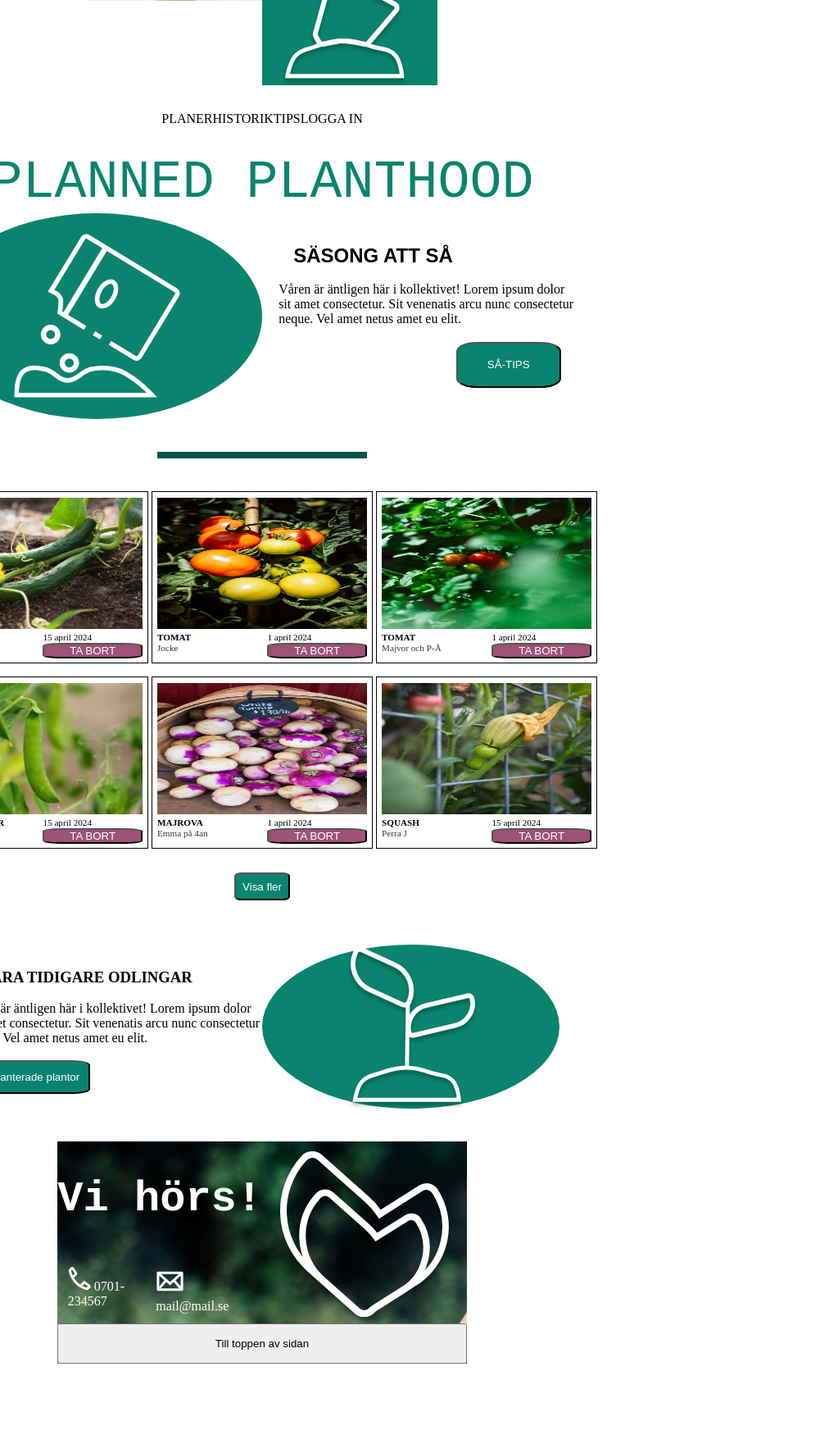
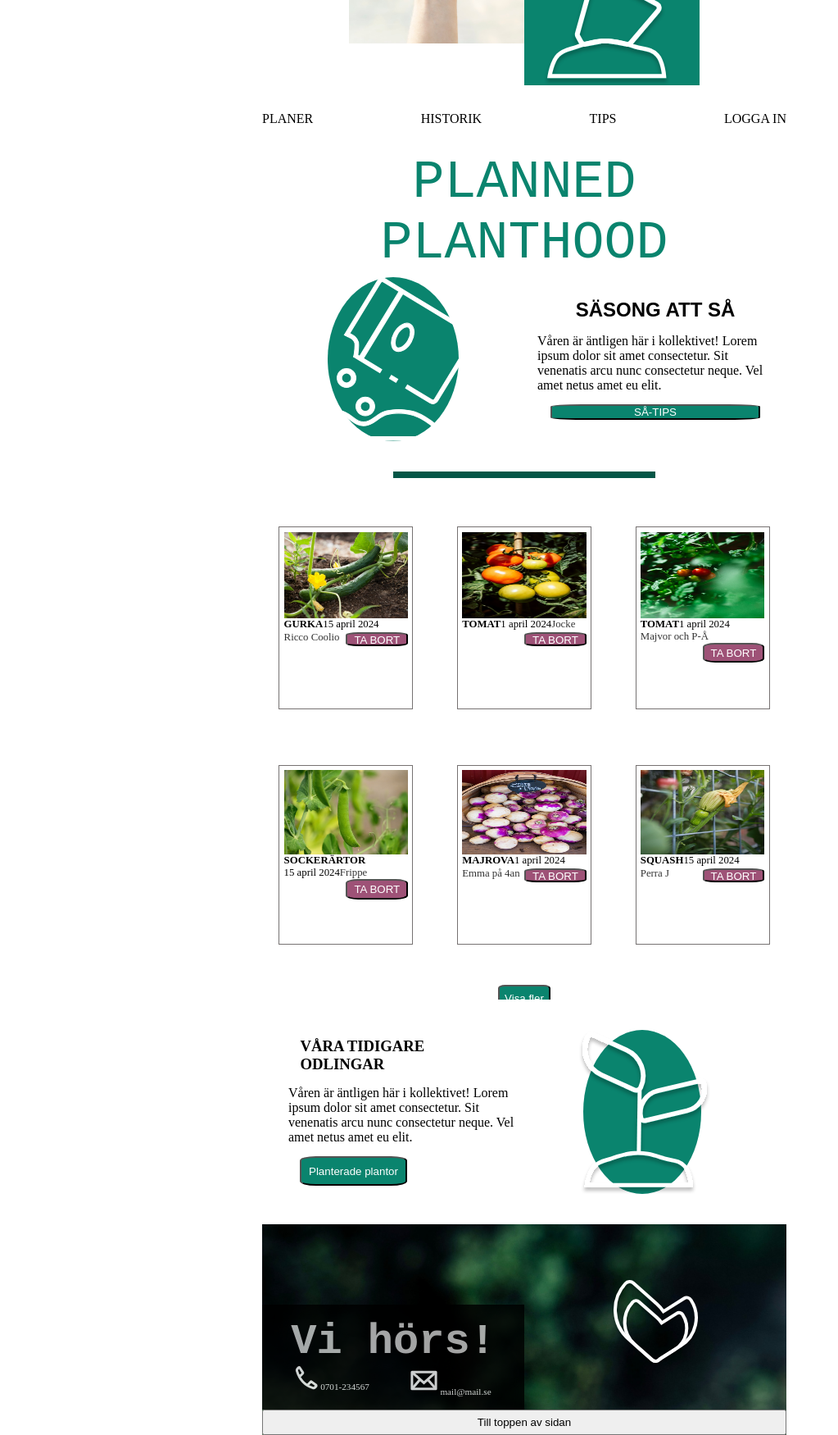
Before and after one commit to ameliesalo/Exam1, a plain HTML site: page index.html in a window 1280 px wide. Shown: the part 320-2070 px from the top of the page at 82% size, without its empty margins (0-1023 px from the left). Before the commit the page ends 1983 px from the top, so only its background shows below. Drawn offline with Linux system fonts and the light colour scheme.

Commit message:
details left

```diff
--- a/index.css
+++ b/index.css
@@ -5,6 +5,8 @@
 }
 
 body{
+    margin-left: auto;
+    margin-right: auto;
     width: 50vw;
     height: 100vh;
     display: flex;
@@ -24,10 +26,18 @@ header{
     "hand hand brun brun"
     "hand hand bluegreen bluegreen";
 }
+@media screen and (max-width: 640px) {
+    header{
+        grid-template-areas:
+        "hand hand hand hand"
+        "brun brun bluegreen bluegreen";
+    }
+}
 .header--hand{
     background-image: url(./assets/hand.jpeg);
     background-repeat: no-repeat;
     background-size: contain;
+    background-position: center;
     height: auto;
     grid-area: hand;
     display: flex;
@@ -49,9 +59,10 @@ header{
 
 nav{
     height: auto;
+    width: 100%;
     margin: 5%;
     display: flex;
-    justify-content: space-around;
+    justify-content: space-between;
 }
 @media screen and (max-width:640px){
     nav{
@@ -80,6 +91,7 @@ main{
 
 .section__one{
     display: grid;
+    align-items: center;
     grid-template-columns: repeat(4, 1fr);
     grid-template-areas:
     "round round så så"
@@ -87,6 +99,7 @@ main{
 }
 @media screen and (max-width:560px){
     .section__one{
+        grid-template-columns: repeat(2,1fr);
         grid-template-areas:
         "så så"
         "så så"
@@ -95,6 +108,8 @@ main{
     }
 }
 .one--round--bluegreen{
+    width: 50%;
+    place-self: center;
     background-color: #0A846E;
     border-radius: 50%;
     grid-area: round;
@@ -103,7 +118,7 @@ main{
     justify-content: center;
 }
 .one--round--img{
-    width: auto;
+    width: 25vw;
     height: 25vh;
 }
 .one--så{
@@ -111,6 +126,7 @@ main{
     margin: 5%;
     display: flex;
     flex-direction: column;
+    align-items: center;
     grid-area: så;
 }
 .one--h2{
@@ -118,17 +134,17 @@ main{
     font-family: sans-serif;
 }
 .one--button{
-    width: 10vw;
-    height: 7vh;
-    align-self: flex-end;
+    width: 20vw;
+    height: auto;
+    align-self: center;
     margin: 5%;
     background-color:#0A846E;
-    border-radius: 20%;
+    border-radius: 15%;
     color: white;
 }
 
 .section__two--line{
-    width: 20vw;
+    width: 50%;
     height: 1vh;
     background-color: #055647;
     margin: 5%;
@@ -142,10 +158,12 @@ main{
     "four five six"
     ". button .";
     place-items: center;
-    gap: 1rem;
+    gap: 2%;
+    overflow-y: scroll;
 }
 @media screen and (max-width:640px) {
     .section__three--cards{
+        grid-template-columns: repeat(2,1fr);
         grid-template-areas:
         "one two"
         "three four"
@@ -154,34 +172,64 @@ main{
     }
 }
 .section__card--1{
+    width: 80%;
+    height: 80%;
     grid-area: one;
-    border: solid 1px black;
+    border: solid 1px rgb(118, 114, 114);
     padding: 2.5%;
+    display: flex;
+    flex-direction: column;
+    align-items: center;
 }
 .section__card--2{
+    width: 80%;
+    height: 80%;
     grid-area: two;
-    border: solid 1px black;
+    border: solid 1px rgb(118, 114, 114);
     padding: 2.5%;
+    display: flex;
+    flex-direction: column;
+    align-items: center;
 }
 .section__card--3{
+    width: 80%;
+    height: 80%;
     grid-area: three;
-    border: solid 1px black;
+    border: solid 1px rgb(118, 114, 114);
     padding: 2.5%;
+    display: flex;
+    flex-direction: column;
+    align-items: center;
 }
 .section__card--4{
+    width: 80%;
+    height: 80%;
     grid-area: four;
-    border: solid 1px black;
+    border: solid 1px rgb(118, 114, 114);
     padding: 2.5%;
+    display: flex;
+    flex-direction: column;
+    align-items: center;
 }
 .section__card--5{
+    width: 80%;
+    height: 80%;
     grid-area: five;
-    border: solid 1px black;
+    border: solid 1px rgb(118, 114, 114);
     padding: 2.5%;
+    display: flex;
+    flex-direction: column;
+    align-items: center;
 }
 .section__card--6{
+    width: 80%;
+    height: 80%;
     grid-area: six;
-    border: solid 1px black;
+    border: solid 1px rgb(118, 114, 114);
     padding: 2.5%;
+    display: flex;
+    flex-direction: column;
+    align-items: center;
 }
 .three--button{
     grid-area: button;
@@ -192,36 +240,38 @@ main{
     color: white;
 }
 .card--img{
-    width: 20vw;
-    height: 20vh;
+    width: 100%;
+    height: 50%;
 }
 .article--card{
-    display: grid;
-    grid-template-columns: repeat(4, 1fr);
-    grid-template-areas:
-    "h3 h3 p1 p1"
-    "p2 p2 button button";
-    gap: 5%;
+    display: flex;
+    flex-wrap: wrap;
 }
 .card--h3{
-    grid-area: h3;
-    font-size: 70%;
+    font-size: 80%;
 
 }
 .card--p{
-    grid-area: p1;
-    font-size: 70%;
+    font-size: 80%;
 }
 .card--p--opacity{
-    grid-area: p2;
     opacity: 0.8;
-    font-size: 70%;
+    font-size: 80%;
 }
 .card--button{
+    margin-left: auto;
+    margin-top: auto;
+    width: 50%;
+    height: 50%;
     grid-area: button;
     background-color: #9E5277;
     border-radius: 20%;
     color: white;
+}
+@media screen and (max-width:700px){
+    .card--button{
+        display: none;
+    }
 }
 
 .section__four{
@@ -234,6 +284,7 @@ main{
 }
 @media  screen and (max-width: 560px) {
     .section__four{
+        grid-template-columns: repeat(2,1fr);
         grid-template-areas:
         "round round"
         "round round"
@@ -256,6 +307,8 @@ main{
  border-radius: 15%;
 }
 .four--round--bluegreen{
+    place-self: center;
+    width: 50%;
     background-color: #0A846E;
     grid-area: round;
     border-radius: 50%;
@@ -269,7 +322,8 @@ main{
 }
 
 footer{
-    height: auto;
+    width: 100%;
+    height: 40%;
     display: grid;
     grid-template-columns: repeat(4,1fr);
     grid-template-areas:
@@ -282,8 +336,8 @@ footer{
 }
 @media screen and (max-width: 640px){
     footer{
+        grid-template-columns: repeat(2,1fr);
         grid-template-areas:
-        "six six"
         "six six"
         "h3 h3"
         "five five"
@@ -291,13 +345,25 @@ footer{
     }
 }
 .section__five{
+    height: 100%;
     grid-area: five;
     padding: 5%;
     display: flex;
-    justify-content: space-between;
+    flex-wrap: wrap;
+    justify-content: space-around;
     align-self: flex-end;
+    background-color: black;
+    opacity: 0.8;
+}
+@media screen and (max-width:640px){
+    .section__five{
+        flex-direction: column;
+        align-items: center;
+    }
 }
 .footer--h3{
+    background-color: black;
+    opacity: 0.8;
     margin-top: 5%;
     color: white;
     font-size: 400%;
@@ -309,6 +375,7 @@ footer{
 }
 .footer--p{
     color: white;
+    font-size: 70%
 }
 .section__six{
     margin-top: 5%;
@@ -317,8 +384,11 @@ footer{
     align-items: center;
     justify-content: center;
 }
+.section__six--img{
+    height: 50%;
+}
 .footer--button{
     grid-area: button;
-    padding: 3%;
+    padding: 1%;
     position: sticky;
 }
--- a/index.html
+++ b/index.html
@@ -18,7 +18,7 @@
     <a class="nav__link" href="">PLANER</a>
     <a class="nav__link" href="">HISTORIK</a>
     <a class="nav__link" href="">TIPS</a>
-    <a class="nav__link" href="">LOGGA IN</a>
+    <a class="nav__link" href="page2..html">LOGGA IN</a>
   </nav>
 
 <main>
@@ -117,12 +117,12 @@
 </main>
 
   <footer class="footer">
-    <h3 class="footer--h3">Vi hörs!</h2>
     <section class="footer section__five">
+      <h3 class="footer--h3">Vi hörs!</h2>
       <p class="footer--p"><img src="./assets/telephone.svg" alt="telephone"> 0701-234567</p>
       <p class="footer--p"><img src="./assets/envelope.svg" alt="envelope"> mail@mail.se</p>
     </section>
-    <section class="footer section__six"><img src="./assets/Logo.svg" alt="logo"></section>
+    <section class="footer section__six"><img class="footer section__six--img" src="./assets/Logo.svg" alt="logo"></section>
     <button class="footer--button">Till toppen av sidan</button>
   </footer>
 </body>
--- /dev/null
+++ b/page2.css
@@ -0,0 +1,130 @@
+*{
+    box-sizing: border-box;
+    margin: 0;
+    padding: 0;
+}
+
+body{
+    margin-left: auto;
+    margin-right: auto;
+    width: 50vw;
+    height: 100vh;
+    display: flex;
+    flex-direction: column;
+    align-items: center;
+}
+@media screen and (max-width:640px){
+    body{
+        width: 100vw;
+    }
+}
+
+nav{
+    height: auto;
+    width: 100%;
+    margin: 5%;
+    display: flex;
+    justify-content: space-between;
+}
+@media screen and (max-width:640px){
+    nav{
+        display: none;
+    }
+}
+.nav__link{
+    color: #055647;
+    text-decoration: none;
+}
+
+.header--background-hand{
+    width: 100%;
+    background-image: url(./assets/handandfield.jpeg);
+    background-repeat: no-repeat;
+    background-size: cover;
+    background-position: center;
+    display: flex;
+    flex-direction: column;
+    justify-content: center;
+    align-items: center;
+    color: white;
+}
+
+
+
+.section__one{
+    display: flex;
+    flex-direction: row;
+    flex-wrap: wrap;
+    width: 100%;
+}
+.section__two{
+    display: flex;
+    flex-direction: row;
+    flex-wrap: wrap;
+    width: 100%;
+}
+
+.section__card--1, .section__card--2, .section__card--3{
+    width: 40%;
+    border: solid 1px rgb(118, 114, 114);
+    padding: 2.5%;
+    display: flex;
+    flex-direction: column;
+    align-items: center;
+    margin: 5%;
+}
+.card--img{
+    width: 100%;
+    height: 50%;
+}
+.article--card{
+    display: flex;
+    flex-wrap: wrap;
+}
+.card--h3{
+    font-size: 80%;
+
+}
+.card--p{
+    font-size: 80%;
+}
+.card--p--opacity{
+    opacity: 0.8;
+    font-size: 80%;
+}
+.card--button{
+    margin-left: auto;
+    margin-top: auto;
+    width: 50%;
+    height: 50%;
+    grid-area: button;
+    background-color: #9E5277;
+    border-radius: 20%;
+    color: white;
+}
+@media screen and (max-width:670px){
+    .card--button{
+        display: none;
+    }
+}
+
+footer{
+    margin-top: 20%;
+}
+
+.section__three--gallery{
+    display: flex;
+    flex-direction: row;
+    flex-wrap: wrap;
+    width: 100%;
+    background-color:#9E6D52;
+}
+.gallery--img{
+    width: 25vw;
+    height: auto;
+    padding: 3%;
+}
+.footer__button{
+    width: 100%;
+    height: 20%;
+}
```
Also changed, not shown: page2..html (added, +77 -0 lines), assets/burgir.jpeg (added), assets/footercarrot.jpeg (added), assets/footerfield.jpeg (added), assets/footerharvest.jpeg (added), assets/footerwatering.jpeg (added).
